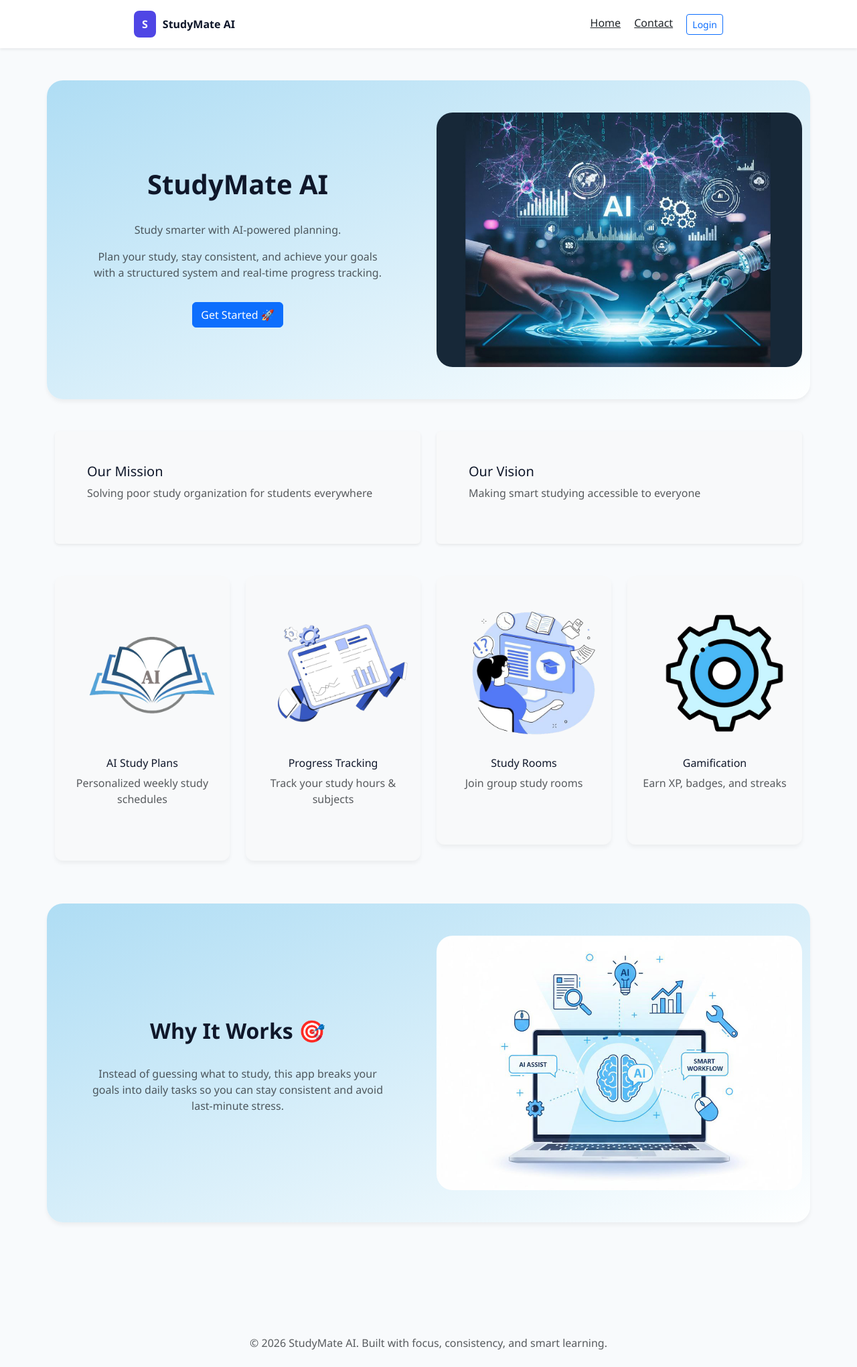
After one commit to MunawwarQamar/Study-Mate-Ai, a Django app: page / in a window 1280 px wide. The commit adds this page. Shown: the whole page at 67% size. Run offline with Django 5.2, Linux system fonts and the light colour scheme.

Commit message:
initializing home page

```diff
--- a/study_mate_app/static/css/style.css
+++ b/study_mate_app/static/css/style.css
@@ -13,6 +13,42 @@ body {
     background-color: var(--bg);
     font-family: 'Segoe UI', sans-serif;
     color: var(--text);
+}
+
+.auth-page {
+    overflow-y: scroll;
+}
+
+.top-feature{
+    background: linear-gradient(to top left, #feffff, #afddf4);
+    box-shadow: 0 4px 6px rgba(0,0,0,0.05);
+    border-radius: 24px;
+}
+
+.top-feature img{
+    border-radius: 24px;
+}
+
+.public-nav{
+    padding: 0px 200px;
+}
+.top-home{
+    max-height: 400px;
+}
+
+.feature-card{
+    /*background: linear-gradient(to top, #feffff, #afddf4);  not sure*/
+    box-shadow: 0 4px 6px rgba(0,0,0,0.05);
+    padding: 20px;
+    /*border: 1px solid lightblue;  not sure*/
+    border-radius: 12px;
+    padding-bottom: 64px;
+    margin-bottom: 64px;
+}
+
+.feature-img{
+    max-width: 250px;
+    height: auto;
 }
 
 .app-shell {
--- /dev/null
+++ b/study_mate_app/templates/base_public.html
@@ -0,0 +1,48 @@
+{% load static %}
+<!DOCTYPE html>
+<html lang="en">
+
+<head>
+    <meta charset="UTF-8">
+    <meta name="viewport" content="width=device-width, initial-scale=1.0">
+    <title>{% block title %}StudyMate AI{% endblock %}</title>
+
+    <link rel="stylesheet" href="https://cdn.jsdelivr.net/npm/bootstrap@5.3.3/dist/css/bootstrap.min.css">
+    <link rel="stylesheet" href="https://cdn.jsdelivr.net/npm/bootstrap-icons@1.11.3/font/bootstrap-icons.min.css">
+    <link rel="stylesheet" href="{% static 'css/style.css' %}">
+</head>
+
+<body class="{% block body_class %}{% endblock %}">
+
+
+    <nav class="navbar navbar-expand-lg bg-white shadow-sm py-3">
+        <div class="container-fluid d-flex align-items-center public-nav">
+            <a href="/" class="brand">
+                <span class="brand-mark">S</span>
+                <span class="brand-text">StudyMate AI</span>
+            </a>
+
+            <div class="ms-auto">
+                <a href="/" class="me-3 text-dark">Home</a>
+                <a href="#" class="me-3 text-dark">Contact</a>
+                <a href="/auth/" class="btn btn-outline-primary btn-sm">Login</a>
+            </div>
+        </div>
+    </nav>
+
+
+    {% block content %}{% endblock %}
+
+
+    <footer class="text-center py-4 mt-5">
+        <p class="mb-0 text-muted">
+            © 2026 StudyMate AI. Built with focus, consistency, and smart learning.
+        </p>
+    </footer>
+
+    <script src="https://cdn.jsdelivr.net/npm/bootstrap@5.3.3/dist/js/bootstrap.bundle.min.js"></script>
+
+
+</body>
+
+</html>
--- /dev/null
+++ b/study_mate_app/templates/home.html
@@ -0,0 +1,90 @@
+{% extends 'base_public.html' %}
+{% load static %}
+
+{% block title %}Home - StudyMate AI{% endblock %}
+{% block body_class %}auth-page{% endblock %}
+
+{% block content %}
+<section class="container py-5">
+
+    <div class="row align-items-center mb-5 py-5 top-feature">
+        <div class="col-md-6 text-center">
+            <h1 class="fw-bold py-4">StudyMate AI</h1>
+            <p class="text-muted">
+                Study smarter with AI-powered planning.
+            </p>
+            <p class="text-muted px-5">
+                Plan your study, stay consistent, and achieve your goals with a structured system and real-time progress
+                tracking.
+            </p>
+            <a href="/auth/" class="btn btn-primary mt-3">Get Started 🚀</a>
+        </div>
+        <div class="col-md-6 text-center">
+            <img src="{% static 'images/home.jpg' %}" alt="Home page AI studying" class="img-fluid top-home">
+        </div>
+    </div>
+
+    <div class="row mb-5">
+        <div class="col-md-6">
+            <div class="p-5 shadow-sm rounded bg-light">
+                <h5>Our Mission</h5>
+                <p class="text-muted">Solving poor study organization for students everywhere</p>
+            </div>
+        </div>
+
+        <div class="col-md-6">
+            <div class="p-5 shadow-sm rounded bg-light">
+                <h5>Our Vision</h5>
+                <p class="text-muted">Making smart studying accessible to everyone</p>
+            </div>
+        </div>
+    </div>
+
+    <div class="row text-center">
+        <div class="col-md-3">
+            <div class="feature-card bg-light">
+                <img src="{% static 'images/Ai-study-plan.png' %}" alt="AI study plan photo"
+                    class="img-fluid feature-img">
+                <h6>AI Study Plans</h6>
+                <p class="text-muted">Personalized weekly study schedules</p>
+            </div>
+        </div>
+
+        <div class="col-md-3">
+            <div class="feature-card bg-light">
+                <img src="{% static 'images/progress.png' %}" alt="progress photo" class="img-fluid feature-img">
+                <h6>Progress Tracking</h6>
+                <p class="text-muted">Track your study hours & subjects</p>
+            </div>
+        </div>
+
+        <div class="col-md-3">
+            <div class="feature-card bg-light">
+                <img src="{% static 'images/study-rooms.png' %}" alt="virtual study rooms photo" class="img-fluid feature-img">
+                <h6>Study Rooms</h6>
+                <p class="text-muted">Join group study rooms</p>
+            </div>
+        </div>
+
+        <div class="col-md-3">
+            <div class="feature-card bg-light">
+                <img src="{% static 'images/gamification.png' %}" alt="gamification photo" class="img-fluid feature-img">
+                <h6>Gamification</h6>
+                <p class="text-muted">Earn XP, badges, and streaks</p>
+            </div>
+        </div>
+    </div>
+    <div class="row align-items-center mb-5 py-5 top-feature">
+        <div class="col-md-6 text-center">
+            <h2 class="fw-bold py-4">Why It Works 🎯</h2>
+            <p class="text-muted px-5">
+                Instead of guessing what to study, this app breaks your goals into daily tasks so you can stay consistent and avoid last-minute stress.
+            </p>
+        </div>
+        <div class="col-md-6 text-center">
+            <img src="{% static 'images/home2.jpg' %}" alt="Home page AI studying" class="img-fluid top-home">
+        </div>
+    </div>
+
+</section>
+{% endblock %}
--- a/study_mate_app/urls.py
+++ b/study_mate_app/urls.py
@@ -2,8 +2,7 @@ from django.urls import path
 from . import views
 
 urlpatterns = [
-    path('', views.test_page),
-]
+    path('test/', views.test_page),
     path('', views.home),
     path('auth/', views.auth_page, name='auth'),
     path('login/', views.login, name='login'),
--- a/study_mate_app/views.py
+++ b/study_mate_app/views.py
@@ -11,7 +11,7 @@ def test_page(request):
     return render(request, 'test.html')
 # Create your views here.
 def home(request):
-    pass
+    return render(request, 'home.html')
 
 def auth_page(request):
     if request.session.get('user_id'):
```
Also changed, not shown: study_mate_app/templates/auth.html (+4 -3 lines), study_mate_app/static/images/Ai-study-plan.png (added), study_mate_app/static/images/gamification.png (added), study_mate_app/static/images/home.jpg (added), study_mate_app/static/images/home2.jpg (added), study_mate_app/static/images/progress.png (added), study_mate_app/static/images/study-rooms.png (added).
